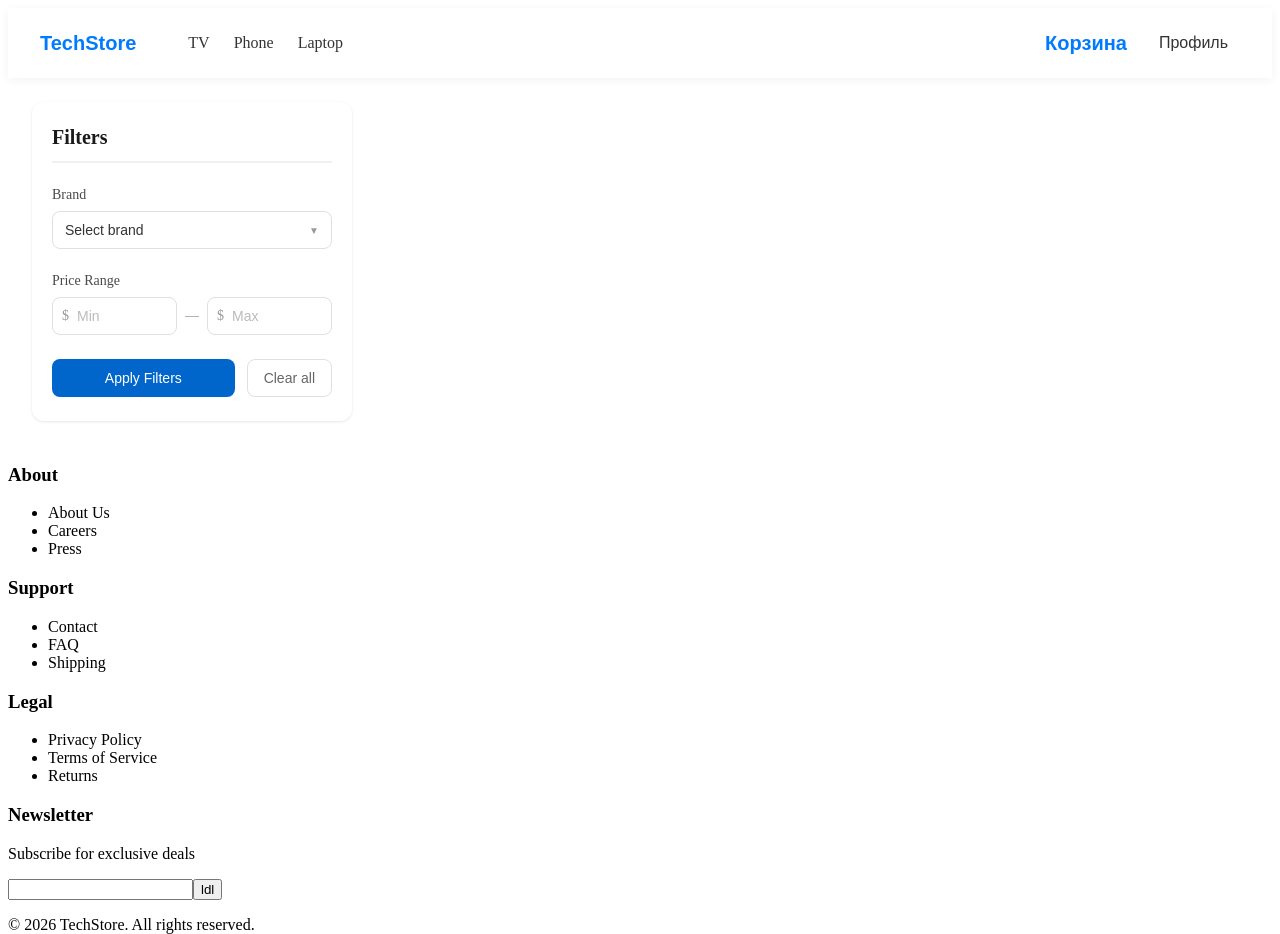
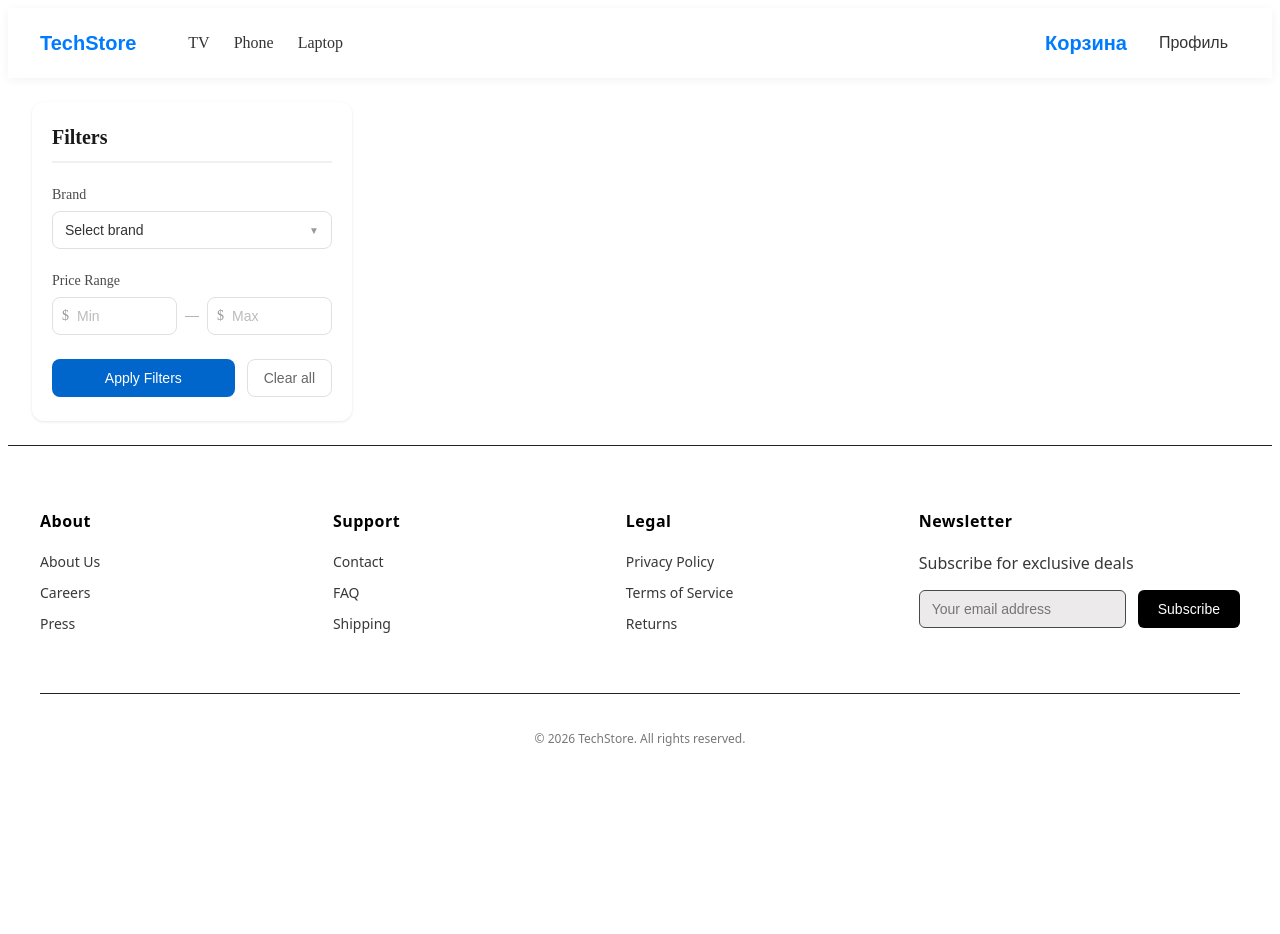
Before and after one commit to kostya20001/Ecommerce, a React (Vite) app in the folder my-app/: page / in a window 1280 px wide. After the commit the page ends 800 px from the top, so only its background shows below. Built offline with nearby package versions, Linux system fonts and the light colour scheme.

Commit message:
update footer

```diff
--- a/my-app/src/App.css
+++ b/my-app/src/App.css
@@ -96,10 +96,129 @@
   }
 }
 
+/* тут временно футер потом под деление */
 .footer {
-  height: 281px;
+  border-top: 1px solid #222;
+  background-color: #ffffff;
+  color: #383838;
+  padding: 48px 32px 24px;
+  font-family: system-ui, -apple-system, sans-serif;
 }
 
-.footer > div {
-  width: 1200px;
+.footer-container {
+
+  max-width: 1200px;
+  margin: 0 auto;
 }
+
+.footer-grid {
+  display: grid;
+  grid-template-columns: repeat(4, 1fr);
+  gap: 40px;
+  margin-bottom: 48px;
+}
+
+.footer-section h3 {
+  color: rgb(0, 0, 0);
+  font-size: 1rem;
+  font-weight: 600;
+  margin-bottom: 20px;
+  letter-spacing: 0.5px;
+}
+
+.footer-section ul {
+  list-style: none;
+  padding: 0;
+  margin: 0;
+}
+
+.footer-section li {
+  margin-bottom: 12px;
+  font-size: 0.875rem;
+  cursor: pointer;
+  transition: color 0.2s ease;
+}
+
+.footer-section li:hover {
+  color: rgb(0, 0, 0);
+}
+
+.newsletter-section p {
+  font-size: 0.875rem;
+  margin-bottom: 16px;
+  color: #ffffff;
+}
+
+.newsletter-form {
+  display: flex;
+  gap: 12px;
+  margin-top: 8px;
+}
+
+.newsletter-form input {
+  flex: 1;
+  background: #eceaea;
+  border: 1px solid #494949;
+  border-radius: 6px;
+  padding: 10px 12px;
+  color: white;
+  font-size: 0.875rem;
+  outline: none;
+  transition: border-color 0.2s ease;
+}
+
+.newsletter-form input:focus {
+  border-color: #666;
+}
+
+.newsletter-form button {
+  background: black;
+  color: white;
+  border: none;
+  border-radius: 6px;
+  padding: 10px 20px;
+  font-size: 0.875rem;
+  font-weight: 500;
+  cursor: pointer;
+  transition: opacity 0.2s ease;
+}
+
+.newsletter-form button:hover {
+  opacity: 0.9;
+}
+
+.footer-bottom {
+  border-top: 1px solid #222;
+  padding-top: 24px;
+  text-align: center;
+  font-size: 0.75rem;
+  color: #777;
+}
+
+/* Адаптив для планшетов */
+@media (max-width: 768px) {
+  .footer {
+    padding: 40px 24px 20px;
+  }
+
+  .footer-grid {
+    grid-template-columns: repeat(2, 1fr);
+    gap: 32px;
+  }
+}
+
+/* Адаптив для телефонов */
+@media (max-width: 480px) {
+  .footer-grid {
+    grid-template-columns: 1fr;
+    gap: 32px;
+  }
+
+  .newsletter-form {
+    flex-direction: column;
+  }
+
+  .newsletter-form button {
+    width: 100%;
+  }
+}
--- a/my-app/src/App.jsx
+++ b/my-app/src/App.jsx
@@ -39,10 +39,10 @@ function App() {
 
     </div>
 
-    <footer className='footer'>
-      <div>
-        <div>
-          <div>
+    <footer className="footer">
+      <div className="footer-container">
+        <div className="footer-grid">
+          <div className="footer-section">
             <h3>About</h3>
             <ul>
               <li>About Us</li>
@@ -50,7 +50,7 @@ function App() {
               <li>Press</li>
             </ul>
           </div>
-          <div>
+          <div className='footer-section'>
             <h3>Support</h3>
             <ul>
               <li>Contact</li>
@@ -58,7 +58,7 @@ function App() {
               <li>Shipping</li>
             </ul>
           </div>
-          <div>
+          <div className='footer-section'>
             <h3>Legal</h3>
             <ul>
               <li>Privacy Policy</li>
@@ -66,14 +66,16 @@ function App() {
               <li>Returns</li>
             </ul>
           </div>
-          <div>
+          <div className='footer-section newsletter'>
             <h3>Newsletter</h3>
             <p>Subscribe for exclusive deals</p>
-            <input />
-            <button>ldl</button>
+            <div className='newsletter-form'>
+            <input type='email' placeholder='Your email address'/>
+            <button>Subscribe</button>
+            </div>
           </div>
         </div>
-        <div>
+        <div className='footer-bottom'>
           <p>© 2026 TechStore. All rights reserved.</p>
         </div>
       </div>
```
